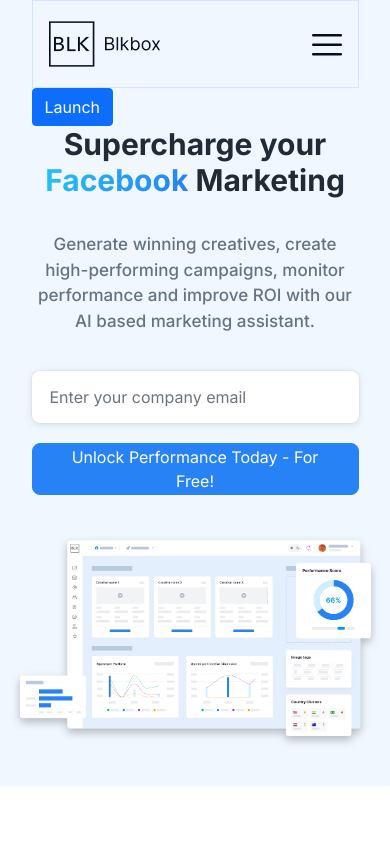
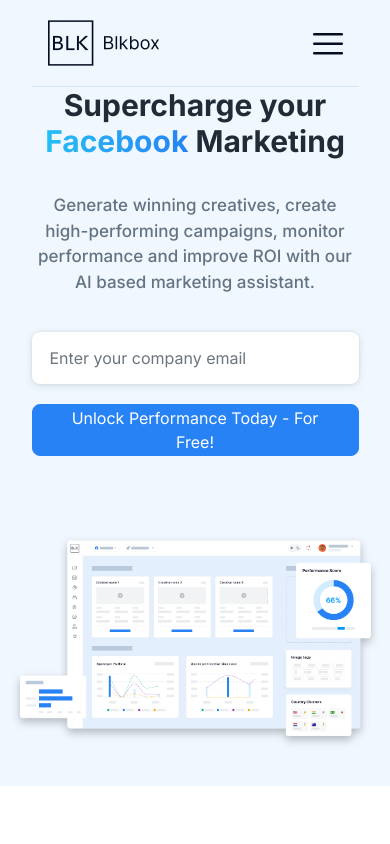
Before and after one commit to Redlio-Designs/bikbox, a React (Create React App) app: page / in a window 390 px wide. Shown: the top 844 px of the page. Built offline with nearby package versions, Linux system fonts and the light colour scheme.

Commit message:
mobile off canvas

```diff
--- a/src/components/Mobile-OffcanvasMenu/MobileOffCanvas.css
+++ b/src/components/Mobile-OffcanvasMenu/MobileOffCanvas.css
@@ -1,7 +1,7 @@
 .mobile-header-section {
         width: 100%;
         padding: 20px 16px;
-        border: 1px solid rgba(172, 197, 247, 0.4);
+        border-bottom: 1px solid rgba(172, 197, 247, 0.4);
 }
 
 .mobile-offcanvas {
--- a/src/components/Mobile-OffcanvasMenu/MobileOffCanvas.js
+++ b/src/components/Mobile-OffcanvasMenu/MobileOffCanvas.js
@@ -14,9 +14,6 @@
                 <img src={process.env.PUBLIC_URL + './images/logo.png'} />
                 <img src={process.env.PUBLIC_URL + './images/home/humburger.svg'} onClick={handleShow} />
             </div>
-            <Button variant="primary" onClick={handleShow}>
-                Launch
-            </Button>
 
 
             <Offcanvas show={show} onHide={handleClose} className="mobile-offcanvas">
--- a/src/components/NavigationMenu/NavigationMenu.js
+++ b/src/components/NavigationMenu/NavigationMenu.js
@@ -4,7 +4,8 @@
 import MobileOffCanvas from '../Mobile-OffcanvasMenu/MobileOffCanvas'
 
 export default function NavigationMenu() {
-    const [screenWidth, setScreenWidth] = useState('')
+    const [screenWidth, setScreenWidth] = useState(window.innerWidth)
+
     useEffect(() => {
         window.addEventListener('resize', () => setScreenWidth(window.innerWidth))
 
```
